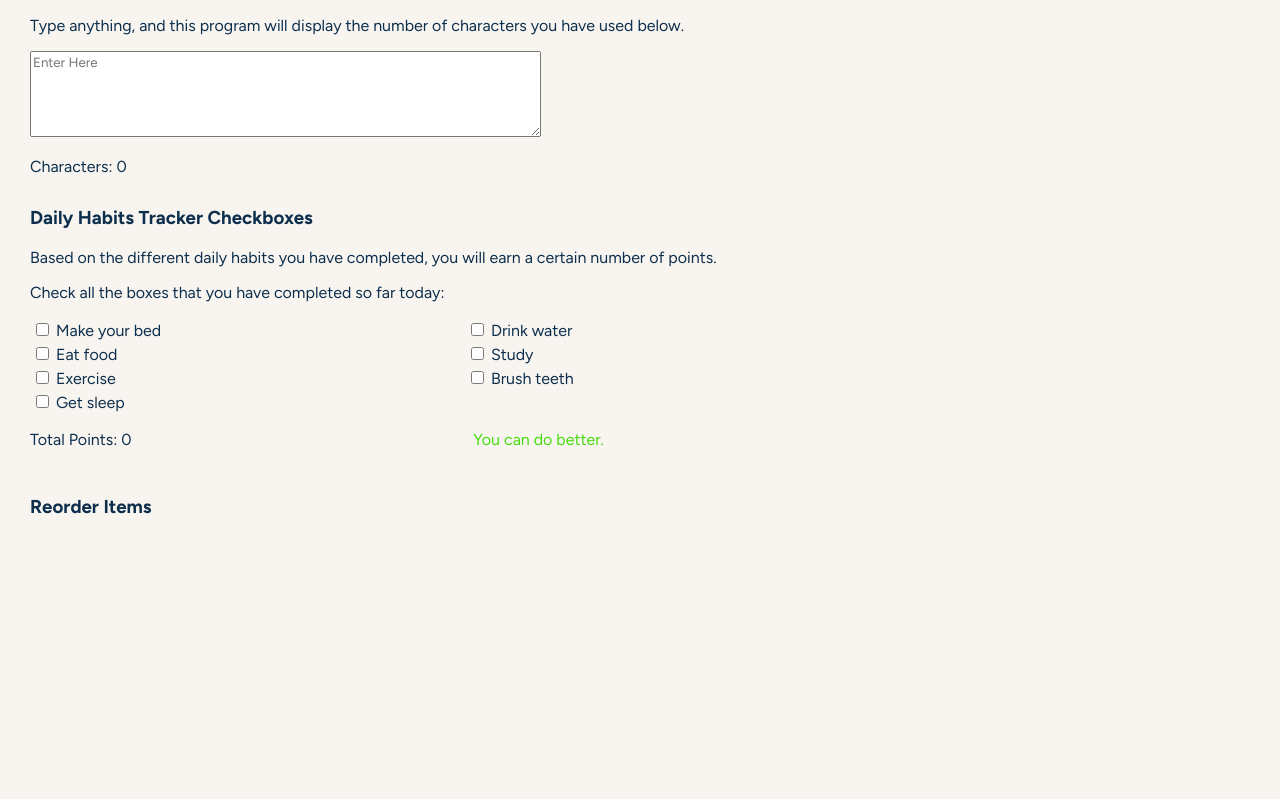
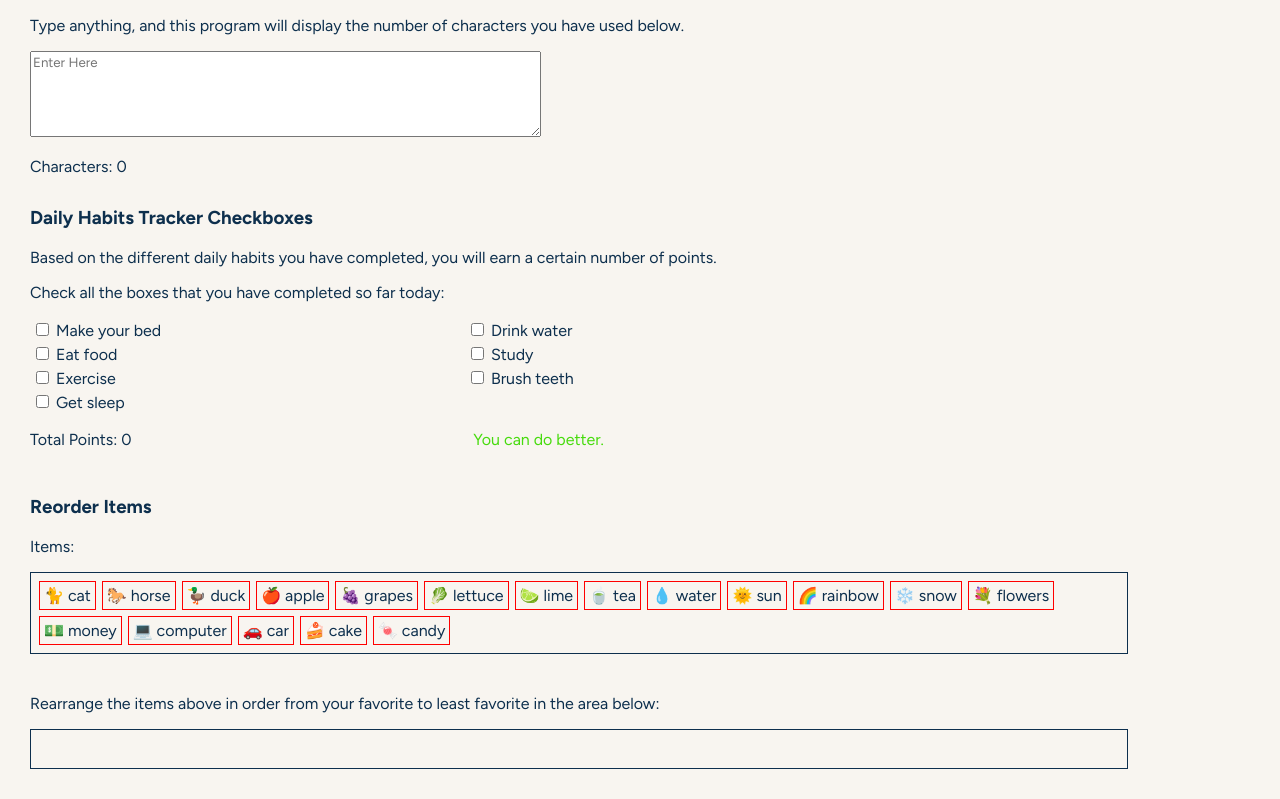
Before and after one commit to hannahliu123/DOM-practice, a plain HTML site: page index.html in a window 1280 px wide. Shown: the part 377-1176 px from the top of the page. Before the commit the page ends 925 px from the top, so only its background shows below. Drawn offline with Linux system fonts and the light colour scheme.

Commit message:
start drag and drop section

```diff
--- a/index.html
+++ b/index.html
@@ -75,6 +75,29 @@
         </div>
         <div>
             <h3>Reorder Items</h3>
+            <p>Items:</p>
+            <div id="item-bank">
+                <div class="item" draggable="true">🐈 cat</div>
+                <div class="item" draggable="true">🐎 horse</div>
+                <div class="item" draggable="true">🦆 duck</div>
+                <div class="item" draggable="true">🍎 apple</div>
+                <div class="item" draggable="true">🍇 grapes</div>
+                <div class="item" draggable="true">🥬 lettuce</div>
+                <div class="item" draggable="true">🍋‍🟩 lime</div>
+                <div class="item" draggable="true">🍵 tea</div>
+                <div class="item" draggable="true">💧 water</div>
+                <div class="item" draggable="true">🌞 sun</div>
+                <div class="item" draggable="true">🌈 rainbow</div>
+                <div class="item" draggable="true">❄️ snow</div>
+                <div class="item" draggable="true">💐 flowers</div>
+                <div class="item" draggable="true">💵 money</div>
+                <div class="item" draggable="true">💻 computer</div>
+                <div class="item" draggable="true">🚗 car</div>
+                <div class="item" draggable="true">🍰 cake</div>
+                <div class="item" draggable="true">🍬 candy</div>
+            </div>
+            <p>Rearrange the items above in order from your favorite to least favorite  in the area below:</p>
+            <div id="drop-line"></div>
         </div>
         <!-- Maybe add saving history, undo/redo buttons, or light/dark mode later -->
     </body>
--- a/style.css
+++ b/style.css
@@ -88,17 +88,38 @@ textarea {
 }
 
 #points-message.zero{
-    color: #47db0d;
+    color: #47DB0D;
 }
 
 #points-message.one{
-    color: #12cf5b;
+    color: #12CF5B;
 }
 
 #points-message.two{
-    color: #1ec05c;
+    color: #1EC05C;
 }
 
 #points-message.three{
-    color: #1c9048;
+    color: #1C9048;
 }
+
+#item-bank {
+    display: flex;
+    flex-wrap: wrap;
+    border: 1px solid #0D2F4D;
+    padding: 5px;
+    width: 90%;
+    margin-bottom: 40px;
+}
+
+.item {
+    border: 1px solid red;
+    margin: 3px;
+    padding: 4px;
+}
+
+#drop-line {
+    border: 1px solid #0D2F4D;
+    height: 40px;
+    width: 90%;
+}
```
